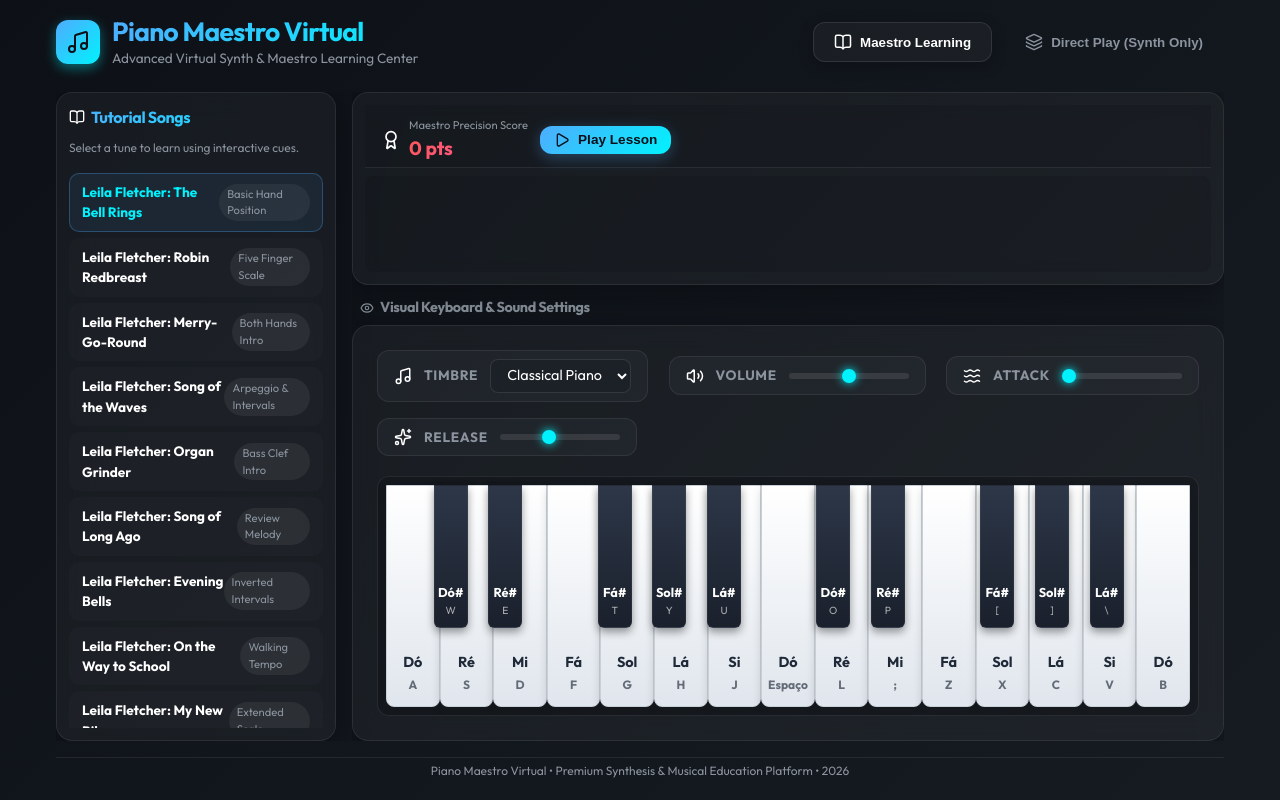
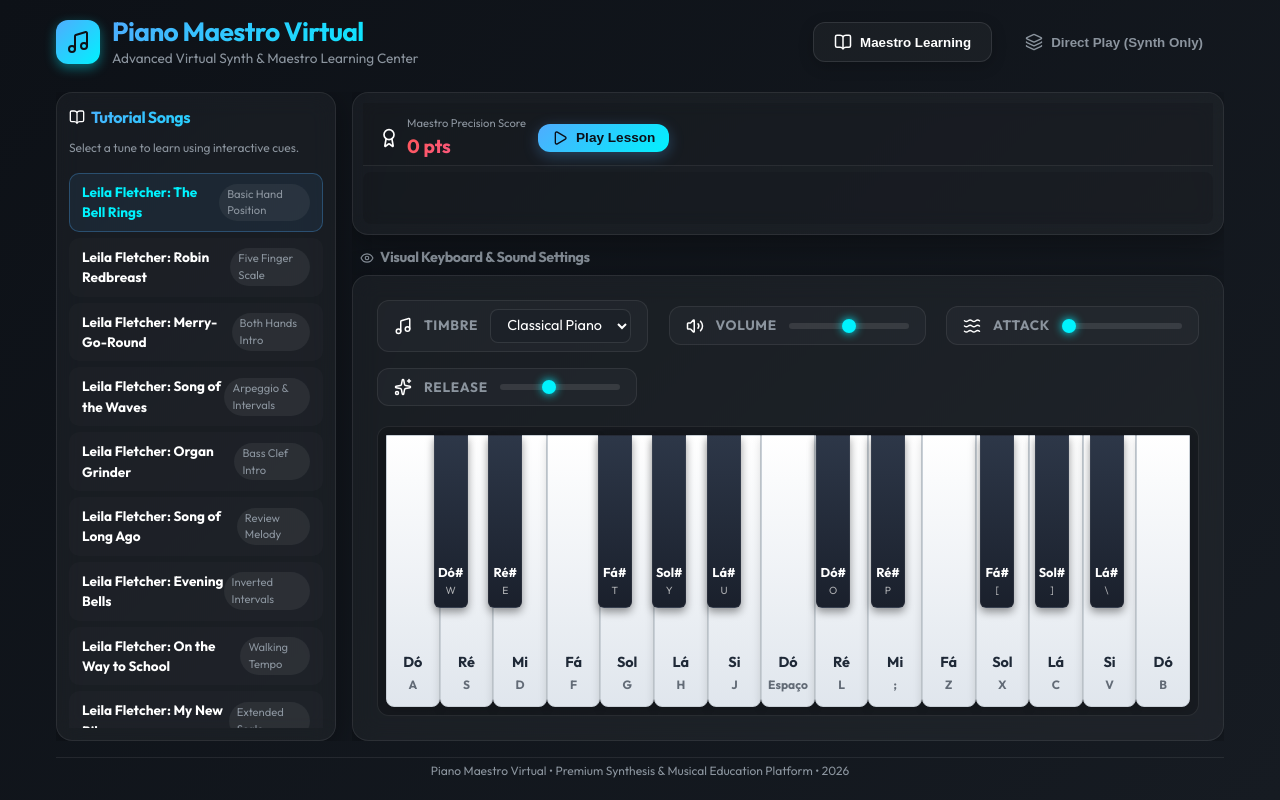
Before and after one commit to Zsubzeroz/Piano-Maestro-Virtual, a React (Vite) app: page / in a window 1280 px wide. Built offline with nearby package versions, Linux system fonts and the light colour scheme.

Commit message:
Enhance piano height back to 290px while adjusting visualizer to 200px

```diff
--- a/src/App.css
+++ b/src/App.css
@@ -143,7 +143,7 @@
 .piano-keyboard-wrapper {
   position: relative;
   width: 100%;
-  height: 240px;
+  height: 290px;
   background: rgba(0, 0, 0, 0.2);
   border-radius: 12px;
   padding: 8px;
--- a/src/components/MaestroMode.jsx
+++ b/src/components/MaestroMode.jsx
@@ -89,7 +89,7 @@ export default function MaestroMode({ pianoNotePlayed, selectedSong }) {
   };
 
   return (
-    <div className="glass-panel maestro-panel" style={{ height: '240px', padding: '12px', display: 'flex', flexDirection: 'column', gap: 8 }}>
+    <div className="glass-panel maestro-panel" style={{ height: '200px', padding: '10px', display: 'flex', flexDirection: 'column', gap: 6 }}>
       {/* Visualizer header + Controls */}
       <div className="visualizer-header" style={{ paddingBottom: 4, display: 'flex', justifyContent: 'space-between', alignItems: 'center' }}>
         <div style={{ display: 'flex', alignItems: 'center', gap: 12 }}>
```
